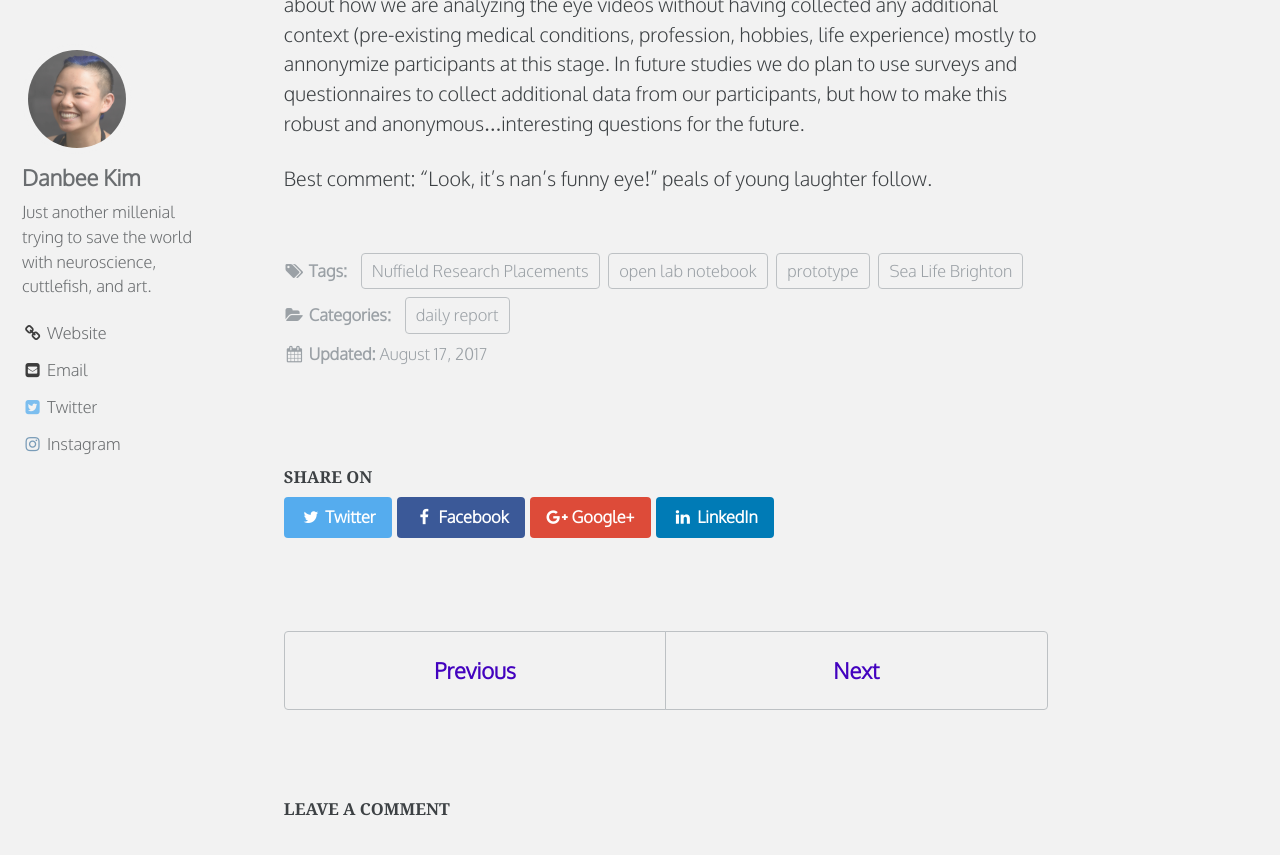
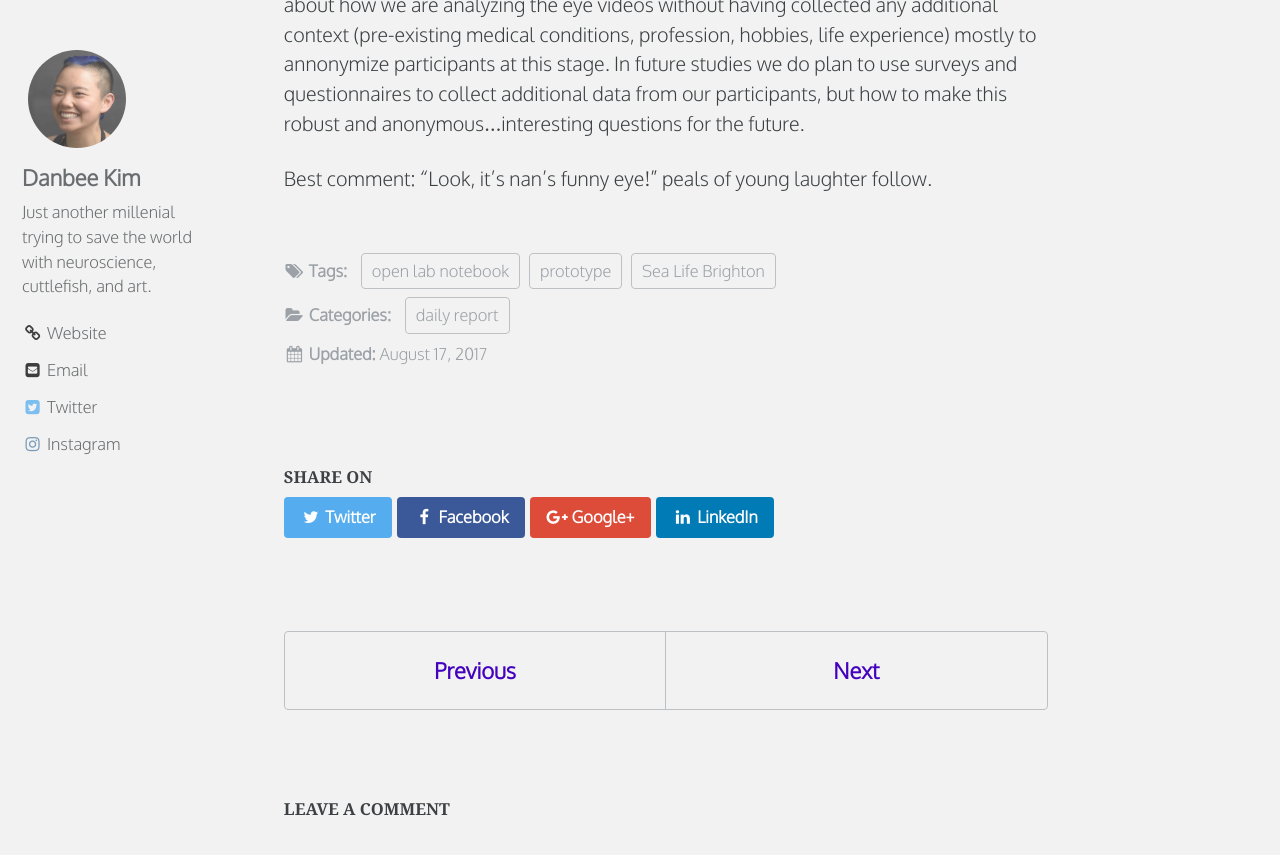
Before and after one commit to everymind/SurprisingMinds, a Jekyll site: the page built from _posts/2017-08-17-surprisingminds-daily-report-August-17-2017.md, in a window 1280 px wide and 900 px high, scrolled down 728 px. Shown: the top 855 px of the window. Built offline with Jekyll 4.4.1, drawn with Linux system fonts in a browser that asks for light colours; some web fonts are replaced; comment, search, counter and statistics services are not loaded.

Commit message:
Update 2017-08-17-surprisingminds-daily-report-August-17-2017.md

```diff
--- a/_posts/2017-08-17-surprisingminds-daily-report-August-17-2017.md
+++ b/_posts/2017-08-17-surprisingminds-daily-report-August-17-2017.md
@@ -7,7 +7,6 @@ categories:
 tags:
   - open lab notebook
   - Sea Life Brighton
-  - Nuffield Research Placements
   - prototype
 ---
 
```
